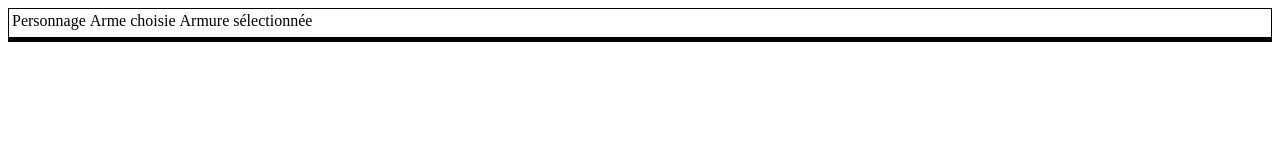
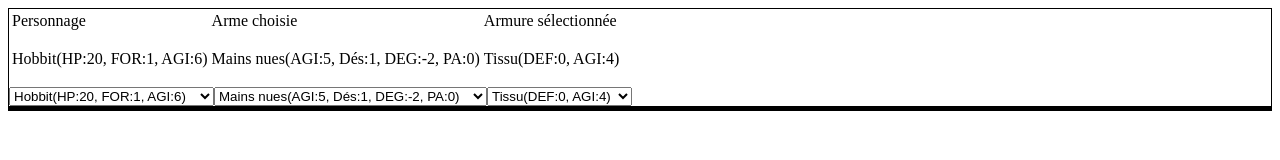
Before and after one commit to PtitPuce/RpgJs, a plain HTML site: page index.html in a window 1280 px wide. Drawn offline with nearby package versions, Linux system fonts and the light colour scheme.

Commit message:
last push

```diff
--- a/index.html
+++ b/index.html
@@ -76,9 +76,9 @@
         });
 
         var select_container = $("#init");
-        createSelectFromArray("Archetypes", list_archetypes, $(select_container) );
-        createSelectFromArray("Armes", list_armes, $(select_container) );
-        createSelectFromArray("Armures", list_armures, $(select_container) );
+        createSelectFromArray("Archetypes", list_archetypes, $(select_container));
+        createSelectFromArray("Armes", list_armes, $(select_container));
+        createSelectFromArray("Armures", list_armures, $(select_container));
 
         var archetype = $("#Archetypes");
         var armure = $("#Armures");
@@ -88,57 +88,25 @@
         var selected_Armure ="";
         var init = $('#init');
         var selectedPerso = $('[name="persoChoisi"]');
-        var selectedArme = $('[name="armeChoisi"');
-        var selectedArmure = $('[name="armureChoisi"');
+        var selectedArme = $('[name="armeChoisi"]');
+        var selectedArmure = $('[name="armureChoisi"]');
 
         archetype.on('change',displayValues(archetype,list_archetypes,selectedPerso));
-            //On récupère l'ID de l'élément sélectionné
-            /*selectedPerso.empty();
-            selected_Archetype = archetype.children("option:selected").val();
-            console.log(selected_Archetype);
-            console.log(list_archetypes[selected_Archetype]);
-            var arche = document.createElement("p");
-            arche.setAttribute("name",selected_Archetype);
-            arche.innerText =list_archetypes[selected_Archetype];
-            selectedPerso.append(arche);*/
-        //});
+        arme.on('change',displayValues(arme,list_armes,selectedArme));
+        armure.on('change',displayValues(armure,list_armures,selectedArmure));
 
-        arme.on('change',displayValues(arme,list_armes,selectedArme));
-            //On récupère l'ID de l'élément sélectionné
-            /*selectedArme.empty();
-            selected_Arme = arme.children("option:selected").val();
-            console.log(selected_Arme);
-            console.log(list_armes[selected_Arme]);
-            var armes = document.createElement("p");
-            armes.setAttribute("name",selected_Arme);
-            armes.innerText =list_armes[selected_Arme];
-            selectedArme.append(armes);*/
-        //});
-        armure.on('change',displayValues(armure,list_armures,selectedArmure));
-        //armure.on('change',function(){
-            //On récupère l'ID de l'élément sélectionné
-            //selectedArmure.empty();
-            //selected_Armure = armure.children("option:selected").val();
-            //console.log(selected_Armure);
-            //console.log(list_armures[selected_Armure]);
-            //var armures = document.createElement("p");
-            //armures.setAttribute("name",selected_Armure);
-            //armures.innerText = list_armures[selected_Armure];
-            //selectedArmure.append(armures);
-        //});
 
-        function displayValues(this,itemList,tdName){
+        function displayValues(cell,itemList,tdName){
             //On récupère l'ID de l'élément sélectionné
             console.log("j'entre dans la fonction");
             tdName.empty();
-            selected_item = this.children("option:selected").val();
+            selected_item = cell.children("option:selected").val();
             console.log(selected_item);
             console.log(itemList[selected_item]);
             let elem = document.createElement("p");
             elem.setAttribute("name",selected_item);
             elem.innerText =itemList[selected_item];
             return tdName.append(elem);
-
         };
     });
     </script>
```
